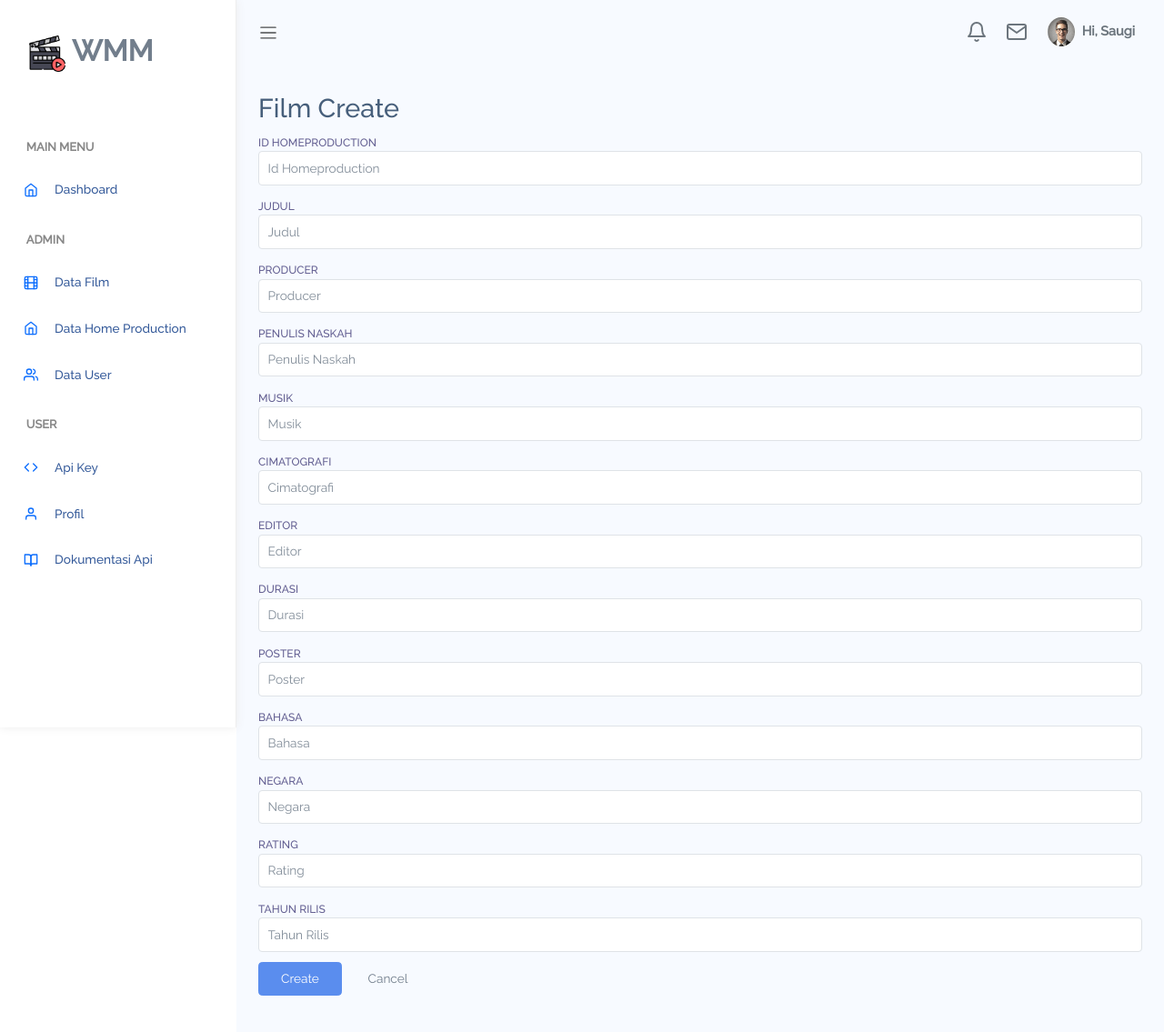
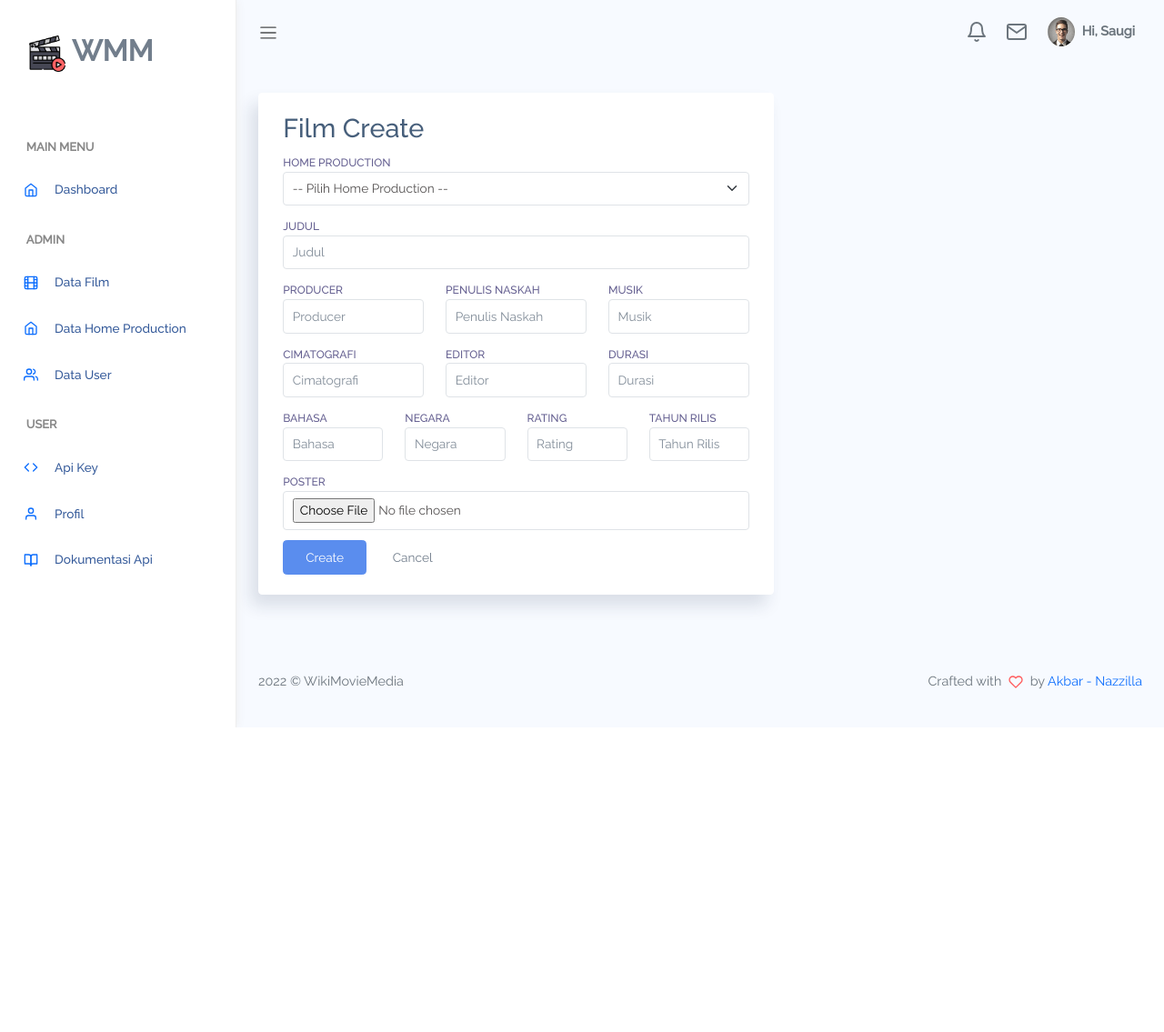
Before and after one commit to muhammadakbarid/rest-server-pw2, a CodeIgniter app: page /yourprojectname/index.php/film/create in a window 1280 px wide. Shown: the top 1135 px of the page at 91% size. After the commit the page ends 800 px from the top, so only its background shows below. Run offline with CodeIgniter, Linux system fonts and the light colour scheme; data comes from the database, SQL or seed files in the repository; both versions use the stored data as it was after the commit.

Commit message:
benerin data film crud

```diff
--- a/application/config/autoload.php
+++ b/application/config/autoload.php
@@ -89,7 +89,7 @@ $autoload['drivers'] = array();
 |
 |	$autoload['helper'] = array('url', 'file');
 */
-$autoload['helper'] = array('url');
+$autoload['helper'] = array('url', 'file', 'security');
 
 /*
 | -------------------------------------------------------------------
--- a/application/controllers/Film.php
+++ b/application/controllers/Film.php
@@ -9,6 +9,7 @@ class Film extends CI_Controller
     {
         parent::__construct();
         $this->load->model('Film_model');
+        $this->load->model('Homeproduction_model');
         $this->load->library('form_validation');
     }
 
@@ -48,6 +49,9 @@ class Film extends CI_Controller
     public function read($id)
     {
         $row = $this->Film_model->get_by_id($id);
+        // homeproduction by id
+        $homeproduction = $this->Homeproduction_model->get_by_id($row->id_homeproduction);
+
         if ($row) {
             $data = array(
                 'id_film' => $row->id_film,
@@ -64,6 +68,7 @@ class Film extends CI_Controller
                 'negara' => $row->negara,
                 'rating' => $row->rating,
                 'tahun_rilis' => $row->tahun_rilis,
+                'homeproduction' => $homeproduction->nama,
             );
             $this->load->view('dashboard/header');
             $this->load->view('film/film_read', $data);
@@ -76,6 +81,8 @@ class Film extends CI_Controller
 
     public function create()
     {
+        // get data homeproduction
+        $homeproduction = $this->Homeproduction_model->get_all();
         $data = array(
             'button' => 'Create',
             'action' => site_url('film/create_action'),
@@ -93,6 +100,7 @@ class Film extends CI_Controller
             'negara' => set_value('negara'),
             'rating' => set_value('rating'),
             'tahun_rilis' => set_value('tahun_rilis'),
+            'homeproduction' => $homeproduction,
         );
         $this->load->view('dashboard/header');
         $this->load->view('film/film_form', $data);
@@ -106,6 +114,29 @@ class Film extends CI_Controller
         if ($this->form_validation->run() == FALSE) {
             $this->create();
         } else {
+            // upload poster
+            $temp = "assets/img/";
+            if (!file_exists($temp))
+                mkdir($temp);
+
+            // $nama_file       = $_POST['poster'];
+            $fileupload      = $_FILES['poster']['tmp_name'];
+            $ImageName       = $_FILES['poster']['name'];
+            $ImageType       = $_FILES['poster']['type'];
+
+            if (!empty($fileupload)) {
+                $ImageExt       = substr($ImageName, strrpos($ImageName, '.'));
+                $ImageExt       = str_replace('.', '', $ImageExt); // Extension
+                $ImageName      = preg_replace("/\.[^.\s]{3,4}$/", "", $ImageName);
+                $NewImageName   = str_replace(' ', '', $ImageName) . '.' . $ImageExt;
+
+                move_uploaded_file($_FILES["poster"]["tmp_name"], $temp . $NewImageName); // Menyimpan file
+
+                echo "Data Berhasil Diupload";
+            } else {
+                echo "Data Gagal Diupload";
+            }
+
             $data = array(
                 'id_homeproduction' => $this->input->post('id_homeproduction', TRUE),
                 'judul' => $this->input->post('judul', TRUE),
@@ -115,7 +146,7 @@ class Film extends CI_Controller
                 'cimatografi' => $this->input->post('cimatografi', TRUE),
                 'editor' => $this->input->post('editor', TRUE),
                 'durasi' => $this->input->post('durasi', TRUE),
-                'poster' => $this->input->post('poster', TRUE),
+                'poster' => $NewImageName,
                 'bahasa' => $this->input->post('bahasa', TRUE),
                 'negara' => $this->input->post('negara', TRUE),
                 'rating' => $this->input->post('rating', TRUE),
@@ -131,7 +162,8 @@ class Film extends CI_Controller
     public function update($id)
     {
         $row = $this->Film_model->get_by_id($id);
-
+        // get data homeproduction
+        $homeproduction = $this->Homeproduction_model->get_all();
         if ($row) {
             $data = array(
                 'button' => 'Update',
@@ -150,8 +182,11 @@ class Film extends CI_Controller
                 'negara' => set_value('negara', $row->negara),
                 'rating' => set_value('rating', $row->rating),
                 'tahun_rilis' => set_value('tahun_rilis', $row->tahun_rilis),
+                'homeproduction' => $homeproduction,
             );
+            $this->load->view('dashboard/header');
             $this->load->view('film/film_form', $data);
+            $this->load->view('dashboard/footer');
         } else {
             $this->session->set_flashdata('message', 'Record Not Found');
             redirect(site_url('film'));
@@ -165,6 +200,31 @@ class Film extends CI_Controller
         if ($this->form_validation->run() == FALSE) {
             $this->update($this->input->post('id_film', TRUE));
         } else {
+
+            // upload poster
+            $temp = "assets/img/";
+            if (!file_exists($temp))
+                mkdir($temp);
+
+            // $nama_file       = $_POST['poster'];
+            $fileupload      = $_FILES['poster']['tmp_name'];
+            $ImageName       = $_FILES['poster']['name'];
+            $ImageType       = $_FILES['poster']['type'];
+
+            if (!empty($fileupload)) {
+                $ImageExt       = substr($ImageName, strrpos($ImageName, '.'));
+                $ImageExt       = str_replace('.', '', $ImageExt); // Extension
+                $ImageName      = preg_replace("/\.[^.\s]{3,4}$/", "", $ImageName);
+                $NewImageName   = str_replace(' ', '', $ImageName) . '.' . $ImageExt;
+
+                move_uploaded_file($_FILES["poster"]["tmp_name"], $temp . $NewImageName); // Menyimpan file
+
+                echo "Data Berhasil Diupload";
+            } else {
+                $NewImageName = $this->input->post('posterbc');
+            }
+
+
             $data = array(
                 'id_homeproduction' => $this->input->post('id_homeproduction', TRUE),
                 'judul' => $this->input->post('judul', TRUE),
@@ -174,7 +234,7 @@ class Film extends CI_Controller
                 'cimatografi' => $this->input->post('cimatografi', TRUE),
                 'editor' => $this->input->post('editor', TRUE),
                 'durasi' => $this->input->post('durasi', TRUE),
-                'poster' => $this->input->post('poster', TRUE),
+                'poster' => $NewImageName,
                 'bahasa' => $this->input->post('bahasa', TRUE),
                 'negara' => $this->input->post('negara', TRUE),
                 'rating' => $this->input->post('rating', TRUE),
@@ -211,7 +271,7 @@ class Film extends CI_Controller
         $this->form_validation->set_rules('cimatografi', 'cimatografi', 'trim|required');
         $this->form_validation->set_rules('editor', 'editor', 'trim|required');
         $this->form_validation->set_rules('durasi', 'durasi', 'trim|required');
-        $this->form_validation->set_rules('poster', 'poster', 'trim|required');
+        // $this->form_validation->set_rules('poster', 'poster', 'trim|required');
         $this->form_validation->set_rules('bahasa', 'bahasa', 'trim|required');
         $this->form_validation->set_rules('negara', 'negara', 'trim|required');
         $this->form_validation->set_rules('rating', 'rating', 'trim|required');
--- a/application/views/dashboard/header.php
+++ b/application/views/dashboard/header.php
@@ -12,7 +12,7 @@
 
   <link rel="stylesheet" href="<?= base_url('/'); ?>assets/vendors/perfect-scrollbar/perfect-scrollbar.css">
   <link rel="stylesheet" href="<?= base_url('/'); ?>assets/css/app.css">
-  <link rel="shortcut icon" href="<?= base_url('/'); ?>assets/images/favicon.svg" type="image/x-icon">
+  <link rel="shortcut icon" href="<?= base_url('/'); ?>assets/img/logo.png" type="image/x-icon">
   <!-- font awesome cdn -->
   <!-- <script src="https://use.fontawesome.com/2e63de4c36.js"></script> -->
 
--- a/application/views/film/film_form.php
+++ b/application/views/film/film_form.php
@@ -1,58 +1,123 @@
+<div class="card col-md-7">
+    <div class="card-body">
         <h2 style="margin-top:0px">Film <?php echo $button ?></h2>
-<form action="<?php echo $action; ?>" method="post">
+        <form action="<?php echo $action; ?>" method="post" enctype="multipart/form-data">
+            <div class="row">
+                <div class="col">
+                    <!-- select home production -->
                     <div class="form-group">
-        <label for="int">Id Homeproduction <?php echo form_error('id_homeproduction') ?></label>
-        <input type="text" class="form-control" name="id_homeproduction" id="id_homeproduction" placeholder="Id Homeproduction" value="<?php echo $id_homeproduction; ?>" />
+                        <label for="int">Home Production <?php echo form_error('id_homeproduction') ?></label>
+                        <select class="form-select" name="id_homeproduction" id="id_homeproduction">
+                            <option value="">-- Pilih Home Production --</option>
+                            <?php
+                            foreach ($homeproduction as $homeproduction) {
+                                echo "<option value='" . $homeproduction->id_homeproduction . "'";
+                                if ($id_homeproduction == $homeproduction->id_homeproduction) {
+                                    echo " selected";
+                                }
+                                echo ">" . $homeproduction->nama . "</option>";
+                            }
+                            ?>
+                        </select>
                     </div>
+                </div>
+            </div>
+            <div class="row">
+                <div class="col">
                     <div class="form-group">
                         <label for="varchar">Judul <?php echo form_error('judul') ?></label>
                         <input type="text" class="form-control" name="judul" id="judul" placeholder="Judul" value="<?php echo $judul; ?>" />
                     </div>
+                </div>
+            </div>
+            <div class="row">
+                <div class="col">
                     <div class="form-group">
                         <label for="varchar">Producer <?php echo form_error('producer') ?></label>
                         <input type="text" class="form-control" name="producer" id="producer" placeholder="Producer" value="<?php echo $producer; ?>" />
                     </div>
+                </div>
+                <div class="col">
                     <div class="form-group">
                         <label for="varchar">Penulis Naskah <?php echo form_error('penulis_naskah') ?></label>
                         <input type="text" class="form-control" name="penulis_naskah" id="penulis_naskah" placeholder="Penulis Naskah" value="<?php echo $penulis_naskah; ?>" />
                     </div>
+                </div>
+                <div class="col">
                     <div class="form-group">
                         <label for="varchar">Musik <?php echo form_error('musik') ?></label>
                         <input type="text" class="form-control" name="musik" id="musik" placeholder="Musik" value="<?php echo $musik; ?>" />
                     </div>
+                </div>
+            </div>
+
+            <div class="row">
+                <div class="col">
                     <div class="form-group">
                         <label for="varchar">Cimatografi <?php echo form_error('cimatografi') ?></label>
                         <input type="text" class="form-control" name="cimatografi" id="cimatografi" placeholder="Cimatografi" value="<?php echo $cimatografi; ?>" />
                     </div>
+                </div>
+                <div class="col">
                     <div class="form-group">
                         <label for="varchar">Editor <?php echo form_error('editor') ?></label>
                         <input type="text" class="form-control" name="editor" id="editor" placeholder="Editor" value="<?php echo $editor; ?>" />
                     </div>
+                </div>
+                <div class="col">
                     <div class="form-group">
                         <label for="varchar">Durasi <?php echo form_error('durasi') ?></label>
                         <input type="text" class="form-control" name="durasi" id="durasi" placeholder="Durasi" value="<?php echo $durasi; ?>" />
                     </div>
-    <div class="form-group">
-        <label for="varchar">Poster <?php echo form_error('poster') ?></label>
-        <input type="text" class="form-control" name="poster" id="poster" placeholder="Poster" value="<?php echo $poster; ?>" />
                 </div>
+            </div>
+
+            <div class="row">
+                <div class="col">
                     <div class="form-group">
                         <label for="varchar">Bahasa <?php echo form_error('bahasa') ?></label>
                         <input type="text" class="form-control" name="bahasa" id="bahasa" placeholder="Bahasa" value="<?php echo $bahasa; ?>" />
                     </div>
+                </div>
+                <div class="col">
                     <div class="form-group">
                         <label for="varchar">Negara <?php echo form_error('negara') ?></label>
                         <input type="text" class="form-control" name="negara" id="negara" placeholder="Negara" value="<?php echo $negara; ?>" />
                     </div>
+                </div>
+                <div class="col">
                     <div class="form-group">
                         <label for="varchar">Rating <?php echo form_error('rating') ?></label>
                         <input type="text" class="form-control" name="rating" id="rating" placeholder="Rating" value="<?php echo $rating; ?>" />
                     </div>
+                </div>
+                <div class="col">
                     <div class="form-group">
                         <label for="year">Tahun Rilis <?php echo form_error('tahun_rilis') ?></label>
                         <input type="text" class="form-control" name="tahun_rilis" id="tahun_rilis" placeholder="Tahun Rilis" value="<?php echo $tahun_rilis; ?>" />
+                    </div>
+                </div>
+            </div>
+
+            <div class="row">
+                <div class="col">
+                    <div class="form-group">
+                        <label for="varchar">Poster <?php echo form_error('poster') ?></label>
+                        <!-- upload poster -->
+                        <input type="file" class="form-control" name="poster" id="poster" placeholder="Poster" value="<?php echo $poster; ?>" />
+                        <input type="hidden" class="form-control" name="posterbc" id="posterbc" placeholder="Poster" value="<?php echo $poster; ?>" />
+                        <!-- if $poster then preview poster -->
+                        <?php if ($poster) : ?>
+                            <img src="<?php echo base_url('assets/img/' . $poster); ?>" class="img-thumbnail" width="80%" />
+                        <?php endif; ?>
+
+
+                    </div>
+                </div>
             </div>
             <input type="hidden" name="id_film" value="<?php echo $id_film; ?>" />
             <button type="submit" class="btn btn-primary"><?php echo $button ?></button>
             <a href="<?php echo site_url('film') ?>" class="btn btn-default">Cancel</a>
         </form>
+    </div>
+</div>
```
Also changed, not shown: application/views/film/film_list.php (+10 -20 lines), application/views/film/film_read.php (+31 -18 lines), database/pw2_film (1).sql (+14 -4 lines), assets/img/Akmal-Marhal.jpg (added), assets/img/F2202827694_16437208086.jpeg (added), assets/img/Marry_Me_2022_Poster.jpg (added), 2 other files. Lines whose indentation alone changed are shown as unchanged.
